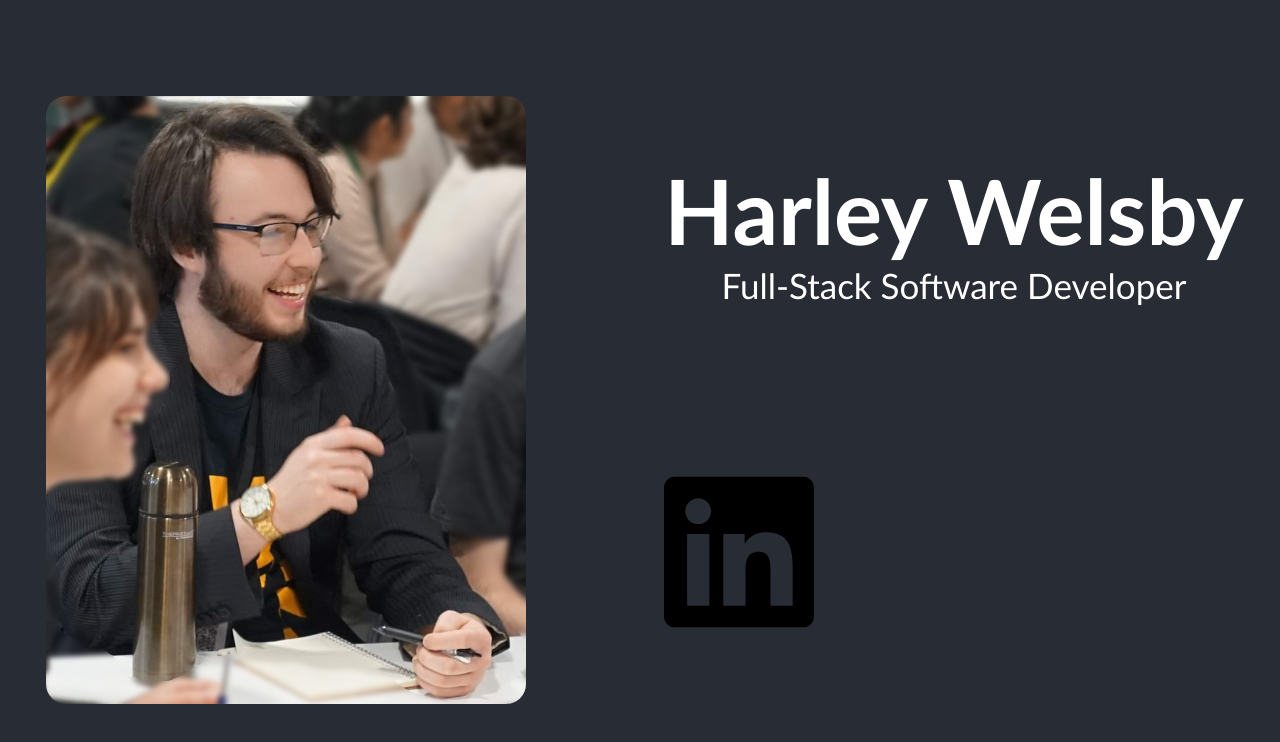
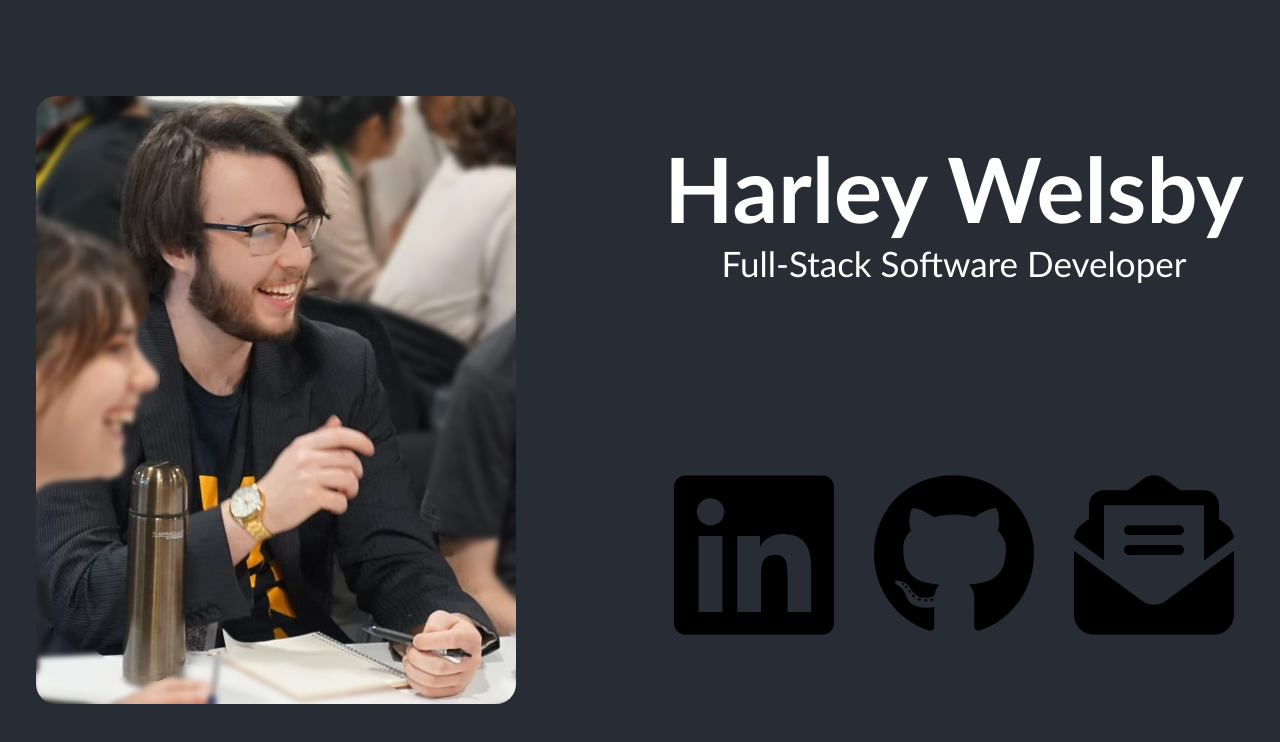
Before and after one commit to harleywelsby/Old-Portfolio-Site, a React (Create React App) app: page / in a window 1280 px wide. Shown: the top 742 px of the page. Built offline with nearby package versions, Linux system fonts and the light colour scheme.

Commit message:
Basic implementation of icons

```diff
--- a/src/App.js
+++ b/src/App.js
@@ -2,12 +2,16 @@ import React from "react";
 import "animate.css";
 import HarleyProfilePhoto from "./images/harleyProfile.png";
 import LinkedinLogo from "./images/linkedin.svg";
+import GithubLogo from "./images/github.svg";
+import EmailLogo from "./images/envelope-open-text-solid.svg";
 import {
   NameText,
   HomepageRoot,
   ProfilePhoto,
-  TitleWrapper,
+  ContentWrapper,
   RoleText,
+  LinkLogoWrapper,
+  LinkLogo,
 } from "./styles";
 
 function App() {
@@ -16,13 +20,19 @@ function App() {
       <div class="animate__bounceIn">
         <ProfilePhoto src={HarleyProfilePhoto} alt="ProfilePhoto" />
       </div>
-      <div class="animate__bounceIn">
-        <TitleWrapper>
-          <NameText>Harley Welsby</NameText>
-          <RoleText>Full-Stack Software Developer</RoleText>
-        </TitleWrapper>
-        <img src={LinkedinLogo} alt="linkedin" width="150rem;" />
-      </div>
+      <ContentWrapper>
+        <div class="animate__bounceIn">
+          <ContentWrapper>
+            <NameText>Harley Welsby</NameText>
+            <RoleText>Full-Stack Software Developer</RoleText>
+          </ContentWrapper>
+        </div>
+        <LinkLogoWrapper>
+          <LinkLogo src={LinkedinLogo} alt="linkedin" />
+          <LinkLogo src={GithubLogo} alt="linkedin" />
+          <LinkLogo src={EmailLogo} alt="linkedin" />
+        </LinkLogoWrapper>
+      </ContentWrapper>
     </HomepageRoot>
   );
 }
--- a/src/styles.js
+++ b/src/styles.js
@@ -30,11 +30,21 @@ export const RoleText = styled.p`
   margin: 0;
 `;
 
-export const TitleWrapper = styled.div`
-  margin-bottom: 10rem;
+export const ContentWrapper = styled.div`
   font-family: "Trebuchet MS", sans-serif;
   justify-content: center;
   align-items: center;
   display: flex;
   flex-direction: column;
 `;
+
+export const LinkLogoWrapper = styled.div`
+  display: flex;
+  flex-direction: row;
+  margin-top: 10rem;
+`;
+
+export const LinkLogo = styled.img`
+  width: 10rem;
+  padding: 20px;
+`;
```
